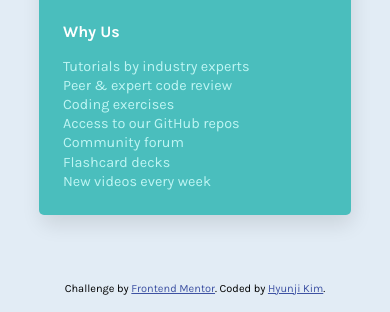
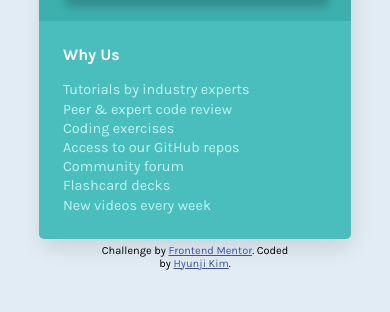
Before and after one commit to creativehkim/single-price-grid-component, a plain HTML site: page index.html in a window 390 px wide. Shown: the part 532-844 px from the top of the page. Drawn offline with Linux system fonts and the light colour scheme.

Commit message:
Adding some more responsive css

```diff
--- a/index.html
+++ b/index.html
@@ -15,6 +15,10 @@
     .attribution {
       font-size: 11px;
       text-align: center;
+      position: fixed;
+      bottom: 5%;
+      left: 50%;
+      transform: translateX(-50%);
     }
 
     .attribution a {
--- a/style.css
+++ b/style.css
@@ -15,7 +15,8 @@ body {
   font-family: 'Karla', sans-serif;
   width: 100vw;
   height: 100vh;
-  display: grid;
+  display: flex;
+  flex-direction: column;
   justify-content: center;
   align-items: center;
   margin: 0 auto;
@@ -39,8 +40,8 @@ p {
 #wrapper {
   max-width: 100%;
   width: 800px;
-  margin: 0;
   overflow: hidden;
+
   border-radius: 10px;
   box-shadow: 2px 10px 20px rgba(0, 0, 0, 0.1);
   display: grid;
@@ -132,7 +133,7 @@ p {
   line-height: 1.8rem;
 }
 
-@media screen and (max-width: 400px) {
+@media screen and (max-width: 500px) {
   h1 {
     font-size: 1.2rem;
     font-weight: 700;
```
